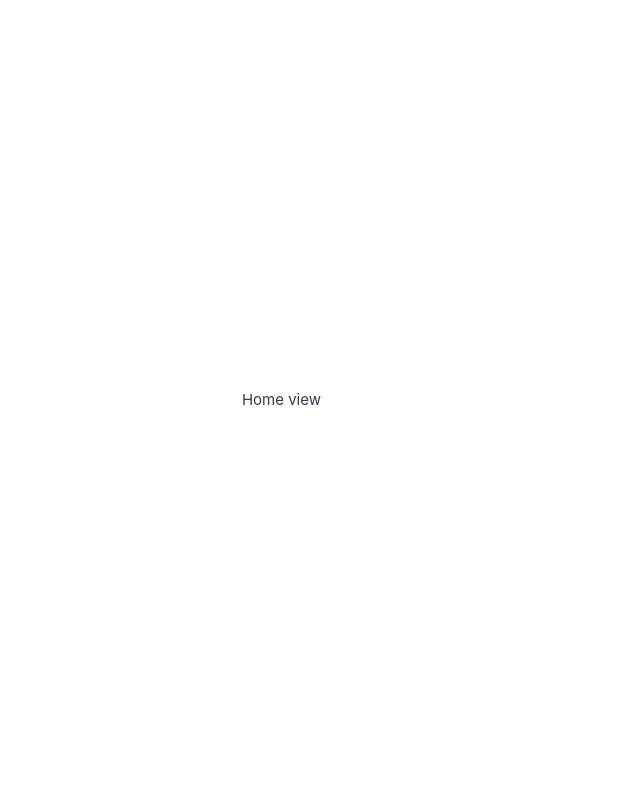
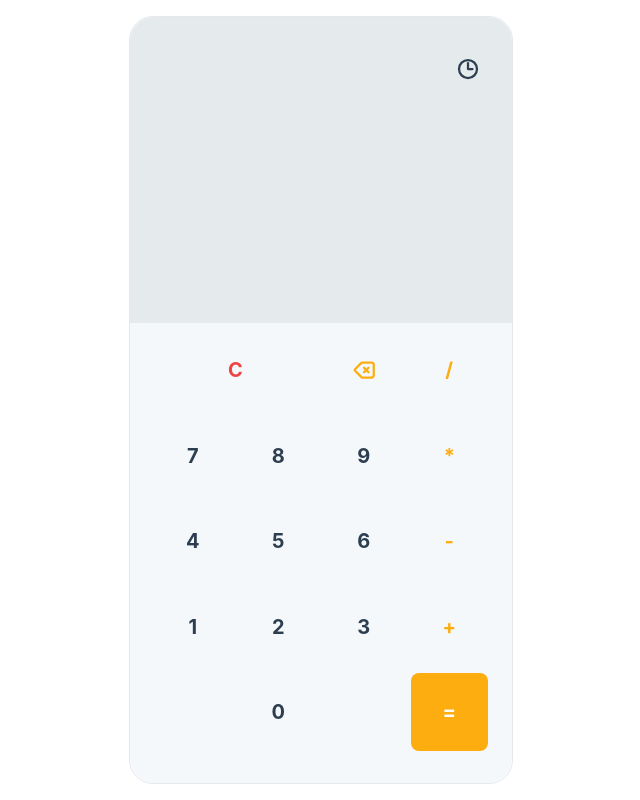
Before and after one commit to huyleminh01/calculator-app, a Vue app in the folder frontend/: page / in a window 1280 px wide. Shown: the whole page, without its empty margins (319-959 px from the left). Built offline with nearby package versions, Linux system fonts and the light colour scheme; the HTML template or start-up script is replaced by a standard one.

Commit message:
Implement calculator UI and keyboard interaction

```diff
--- a/frontend/src/assets/main.css
+++ /dev/null
@@ -1,35 +0,0 @@
-@import './base.css';
-
-#app {
-  max-width: 1280px;
-  margin: 0 auto;
-  padding: 2rem;
-  font-weight: normal;
-}
-
-a,
-.green {
-  text-decoration: none;
-  color: hsla(160, 100%, 37%, 1);
-  transition: 0.4s;
-  padding: 3px;
-}
-
-@media (hover: hover) {
-  a:hover {
-    background-color: hsla(160, 100%, 37%, 0.2);
-  }
-}
-
-@media (min-width: 1024px) {
-  body {
-    display: flex;
-    place-items: center;
-  }
-
-  #app {
-    display: grid;
-    grid-template-columns: 1fr 1fr;
-    padding: 0 2rem;
-  }
-}
--- /dev/null
+++ b/frontend/src/components/Calculator.vue
@@ -0,0 +1,208 @@
+<script setup>
+import CalculatorButton from './CalculatorButton.vue';
+</script>
+
+<script>
+const buttonList = [
+    { value: "/", type: "operator" },
+    { value: "7", type: "operand" },
+    { value: "8", type: "operand" },
+    { value: "9", type: "operand" },
+    { value: "*", type: "operator" },
+    { value: "4", type: "operand" },
+    { value: "5", type: "operand" },
+    { value: "6", type: "operand" },
+    { value: "-", type: "operator" },
+    { value: "1", type: "operand" },
+    { value: "2", type: "operand" },
+    { value: "3", type: "operand" },
+    { value: "+", type: "operator" },
+    { value: "" },
+    { value: "0", type: "operand" },
+    { value: "" },
+]
+export default {
+    components: {
+        CalculatorButton,
+    },
+    data() {
+        return {
+            expression: "",
+            calculatedExpression: "",
+            result: "",
+        }
+    },
+    computed: {
+        lastKey() {
+            return this.expression[this.expression.length - 1]
+        }
+    },
+    created() {
+        // register keyboard event
+        window.addEventListener("keyup", this.handleKeyboard)
+    },
+    beforeUnmount() {
+        window.removeEventListener("keyup", this.handleKeyboard)
+    },
+    methods: {
+        handleClear() {
+            this.expression = ""
+            this.result = "";
+            this.calculatedExpression = "";
+        },
+        handleBackSpace() {
+            this.expression = this.expression.slice(0, this.expression.length - 1);
+        },
+        handleKeyboard(event) {
+            if (event.key === "Backspace") {
+                this.handleButtonClicked("delete");
+                return;
+            }
+
+            if (event.key === "c") {
+                this.handleButtonClicked("clear");
+                return;
+            }
+
+            if (event.key === "Enter" && event.ctrlKey) {
+                this.handleSubmit();
+                return;
+            }
+
+            this.handleButtonClicked(event.key);
+        },
+        handleButtonClicked(value) {
+            switch (value) {
+                case "=":
+                    this.handleSubmit();
+                    break;
+                case "clear":
+                    this.handleClear();
+                case "delete":
+                    this.handleBackSpace();
+                    break;
+                case "0":
+                case "1":
+                case "2":
+                case "3":
+                case "4":
+                case "5":
+                case "6":
+                case "7":
+                case "8":
+                case "9":
+                    if (this.result) {
+                        this.result = "";
+                        this.calculatedExpression = "";
+                    }
+                    this.expression += value;
+                    break;
+                case "+":
+                case "-":
+                case "*":
+                case "/":
+                    if (this.result) {
+                        this.expression = this.result;
+                        this.result = "";
+                        this.calculatedExpression = "";
+                    }
+
+                    this.expression = /[\+\-\*\/]/.test(this.lastKey)
+                        ? this.expression.slice(0, this.expression.length - 1).concat(value)
+                        : this.expression.concat(value);
+                    break;
+                default:
+                    break;
+            }
+        },
+        handleSubmit: async function () {
+            if (!this.expression) {
+                return;
+            }
+
+            this.calculatedExpression = this.expression;
+            this.result = eval(this.expression).toString();
+            this.expression = "";
+        },
+
+        handleKeyUp(event) {
+            console.log(event.target)
+        }
+    }
+}
+</script>
+
+<template>
+    <div class="w-96 border-[1px] border-solid rounded-3xl h-[48rem]">
+        <div class="bg-[#E5EAED] rounded-t-3xl h-2/5 flex flex-col px-6 pt-8 pb-6">
+            <div class="flex justify-end mb-4">
+                <button class="p-2 rounded-lg hover:bg-[#d7dcdf]">
+                    <svg xmlns="http://www.w3.org/2000/svg" fill="none" viewBox="0 0 24 24" stroke-width="2.25"
+                        stroke="currentColor" class="w-6 h-6">
+                        <path stroke-linecap="round" stroke-linejoin="round"
+                            d="M12 6v6h4.5m4.5 0a9 9 0 1 1-18 0 9 9 0 0 1 18 0Z" />
+                    </svg>
+                </button>
+            </div>
+
+            <div
+                class="flex-grow flex flex-col justify-end overflow-y-auto break-words h-full max-h-full calculator-screen">
+                <div class="text-end text-lg font-medium max-h-[40%] mb-2 py-1">
+                    {{ calculatedExpression }}
+                </div>
+                <div class="text-end text-4xl font-semibold max-h-[60%] py-1" id="display">
+                    {{ expression }}
+                </div>
+                <div class="text-end text-4xl font-semibold max-h-[60%] py-1" id="display">
+                    {{ result }}
+                </div>
+            </div>
+        </div>
+
+        <div class="bg-[#F4F8FB] h-3/5 rounded-b-3xl grid grid-cols-4 place-items-center gap-2 px-6 pb-8 pt-2">
+            <CalculatorButton class="col-span-2 hover:bg-[#eff2f3] text-red-500" @on-click="handleButtonClicked"
+                :value="`clear`">C
+            </CalculatorButton>
+
+            <CalculatorButton class="col-span-1 hover:bg-[#eff2f3] text-[#FDAD10]" :value="`delete`"
+                @on-click="handleButtonClicked">
+                <svg xmlns="http://www.w3.org/2000/svg" fill="none" viewBox="0 0 24 24" stroke-width="2.25"
+                    stroke="currentColor" class="w-6 h-6">
+                    <path stroke-linecap="round" stroke-linejoin="round"
+                        d="M12 9.75 14.25 12m0 0 2.25 2.25M14.25 12l2.25-2.25M14.25 12 12 14.25m-2.58 4.92-6.374-6.375a1.125 1.125 0 0 1 0-1.59L9.42 4.83c.21-.211.497-.33.795-.33H19.5a2.25 2.25 0 0 1 2.25 2.25v10.5a2.25 2.25 0 0 1-2.25 2.25h-9.284c-.298 0-.585-.119-.795-.33Z" />
+                </svg>
+            </CalculatorButton>
+
+            <CalculatorButton v-for="button in buttonList" :type="button.type" :value="button.value"
+                @on-click="handleButtonClicked">
+                {{ button.value }}
+            </CalculatorButton>
+
+            <CalculatorButton class="bg-[#FDAD10] hover:bg-[#e39b0c] text-white" id="equals" @on-click="handleButtonClicked"
+                :value="`=`">=</CalculatorButton>
+        </div>
+    </div>
+</template>
+
+<style scoped>
+/* width */
+.calculator-screen::-webkit-scrollbar {
+    width: 6px;
+}
+
+/* Track */
+.calculator-screen::-webkit-scrollbar-track {
+    background: #e5eaed;
+    border-radius: 8px;
+}
+
+/* Handle */
+.calculator-screen::-webkit-scrollbar-thumb {
+    background: #bbbbbb;
+    border-radius: 8px;
+}
+
+.calculator-screen::-webkit-scrollbar-thumb:hover {
+    background: #aaaaaa;
+}
+</style>
--- /dev/null
+++ b/frontend/src/components/CalculatorButton.vue
@@ -0,0 +1,30 @@
+<script>
+export default {
+    props: {
+        type: {
+            validator(value) {
+                return ["operator", "operand"].includes(value)
+            }
+        },
+        value: {
+            type: String,
+        }
+    },
+    emits: ["onClick"],
+    computed: {
+        buttonClassObject() {
+            return {
+                "text-[#FDAD10]": this.type === "operator",
+                "hover:bg-[#eff2f3]": this.type === "operator" || this.type === "operand"
+            }
+        }
+    }
+}
+</script>
+
+<template>
+    <button class="w-full h-full flex justify-center items-center rounded-lg font-bold text-xl" :class="buttonClassObject"
+        @click="$emit('onClick', this.value)">
+        <slot></slot>
+    </button>
+</template>
--- a/frontend/src/main.js
+++ b/frontend/src/main.js
@@ -1,4 +1,4 @@
-import './assets/main.css'
+import './assets/base.css'
 
 import { createApp } from 'vue'
 import App from './App.vue'
--- a/frontend/src/views/HomeView.vue
+++ b/frontend/src/views/HomeView.vue
@@ -1,8 +1,11 @@
 <script setup>
+import Calculator from "@/components/Calculator.vue";
 </script>
 
 <template>
-  <main>
-    Home view
-  </main>
+    <main class="w-screen h-screen">
+        <div class="flex flex-col justify-center items-center h-full ">
+            <Calculator />
+        </div>
+    </main>
 </template>
```
Also changed, not shown: 2 other files (tests, documents, lock files or other folders).
